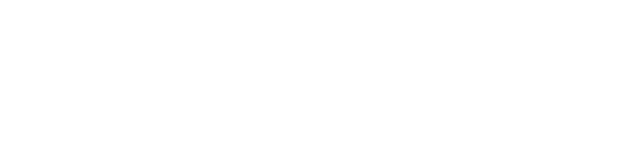
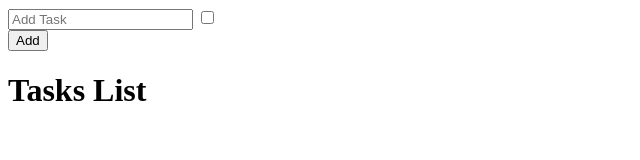
Before and after one commit to Pawangithub752000/TODO-LIST-USING-JSON-SERVER, a plain HTML site: page index.html in a window 1280 px wide. Shown: the whole page, without its empty margins (0-640 px from the left). Drawn offline with Linux system fonts and the light colour scheme.

Commit message:
done the basic functionality

```diff
--- a/index.html
+++ b/index.html
@@ -4,9 +4,20 @@
     <meta charset="UTF-8">
     <meta http-equiv="X-UA-Compatible" content="IE=edge">
     <meta name="viewport" content="width=device-width, initial-scale=1.0">
+    <link rel="stylesheet" href="style.css">
     <title>Todo Application</title>
 </head>
 <body>
+        <div id="dataAddForm">
+            <input type="text" id="title" placeholder="Add Task">
+            <input type="checkbox" id="status"><br>
+            <button onclick="createNewElement()">Add</button>
+        </div>
+        <div id="container">
+            <h1>Tasks List</h1>
+        </div>
 
+
+    <script src="script.js"></script>
 </body>
 </html>
```
Also changed, not shown: db.json (+1 -7 lines).
